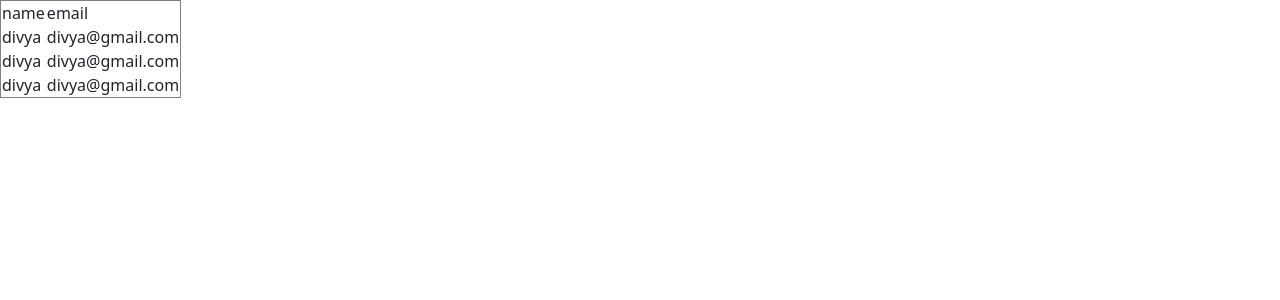
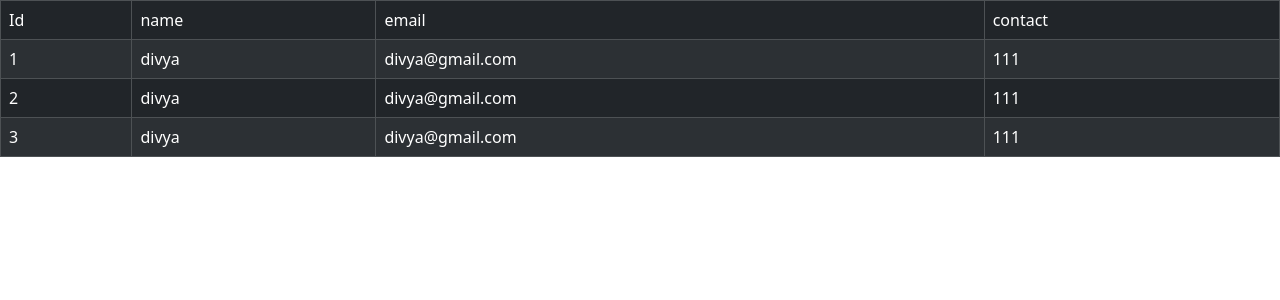
Before and after one commit to FirozSkAhmad/React, a React (Create React App) app: page / in a window 1280 px wide. Shown: the top 300 px of the page. Built offline with nearby package versions, Linux system fonts and the light colour scheme.

Commit message:
1 file modified

```diff
--- a/src/App.js
+++ b/src/App.js
@@ -1,12 +1,13 @@
 import React from 'react';
 import './style.css';
+import Table from 'react-bootstrap/Table';
 
 // const names = ['divya', 'pooja', 'sonali', 'shabiya'];
 
 const details = [
-  { name: 'divya', email: 'divya@gmail.com' },
-  { name: 'divya', email: 'divya@gmail.com' },
-  { name: 'divya', email: 'divya@gmail.com' },
+  { name: 'divya', email: 'divya@gmail.com',contact:111 },
+  { name: 'divya', email: 'divya@gmail.com',contact:111 },
+  { name: 'divya', email: 'divya@gmail.com',contact:111 }
 ];
 
 export default function App() {
@@ -15,22 +16,26 @@ export default function App() {
       {/* {names.map((name, id) => (
         <h2 key={id}>My Name is:{name}</h2>
       ))} */}
-      <table border="1">
+      <Table striped bordered hover variant="dark">
         <thead >
           <tr>
+            <td>Id</td>
             <td>name</td>
             <td>email</td>
+            <td>contact</td>
           </tr>
         </thead>
         <tbody>
           {details.map((data, id) => (
             <tr key={id}>
+              <td>{id+1}</td>
               <td>{data.name}</td>
               <td>{data.email}</td>
+              <td>{data.contact}</td>
             </tr>
           ))}
         </tbody>
-      </table>
+      </Table>
     </div>
   );
 }
```
